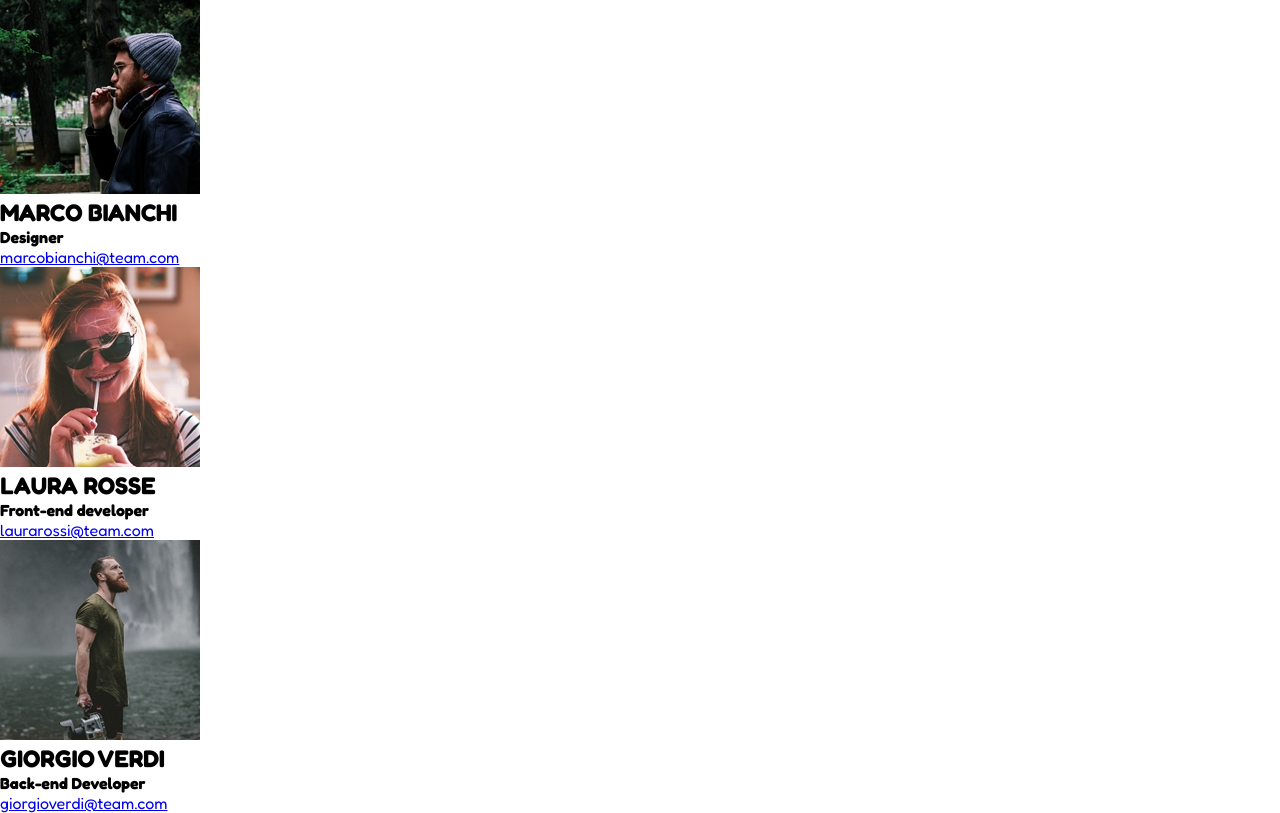
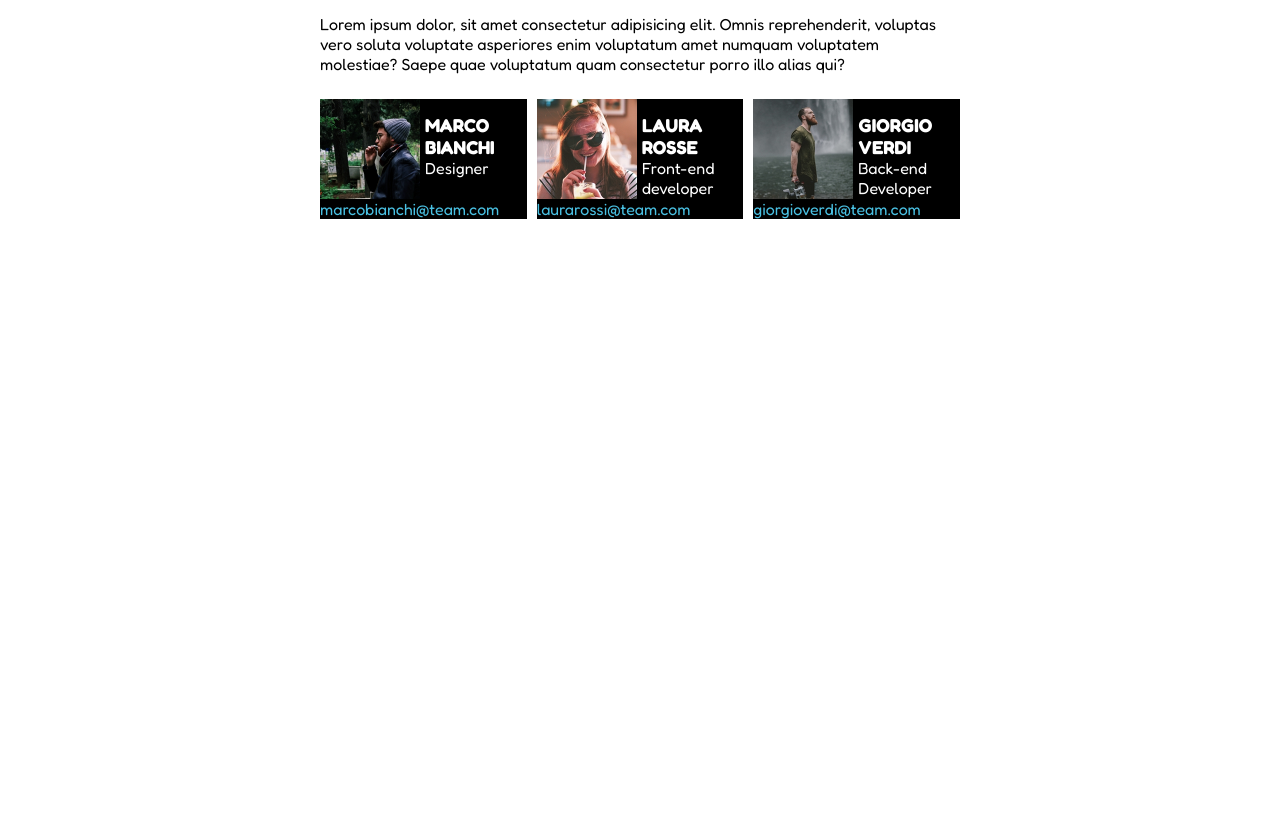
Before and after one commit to Michel-Ramirez/html-css-float-cards, a plain HTML site: page index.html in a window 1280 px wide. Shown: the part 85-898 px from the top of the page. After the commit the page ends 800 px from the top, so only its background shows below. Drawn offline with Linux system fonts and the light colour scheme.

Commit message:
add first row cards

```diff
--- a/css/style.css
+++ b/css/style.css
@@ -12,6 +12,55 @@ body{
     font-family: 'fredoka', 'Arial';
 }
 
+main{
+    max-width: 1200px;
+}
+
 h1{
     color: #E53170;
+    text-align: center;
+    margin: 30px 30px;
 }
+img{
+    height: 100px;
+    padding-right: 5px ;
+}
+
+a{
+    text-decoration: none;
+    color: #4AC1E3;
+}
+
+
+/* UTILITY */
+
+.align-center{
+    width: 50%;
+    margin: 0 auto;
+}
+
+
+/* CARDS LAYOUT */
+
+.cards img{
+    float: left;
+}
+
+.cards{
+    background-color: black;
+    color: white;
+    float: left;
+    width: calc(100% / 3 - 10px);
+    margin: 5px;
+}
+
+.row{
+    margin-top: 20px;
+    margin-left: -5px;
+    margin-right: -5px;
+}
+
+.info{
+    padding-top: 15px;
+    display: block;
+}
--- a/index.html
+++ b/index.html
@@ -10,33 +10,40 @@
     <title>Meet our Team</title>
 </head>
 <body>
-    <div class="align-center"></div>
-        <header>
-            <h1>Meet our Team</h1>
-        </header>
-    <main>
+    <header class="align-center">
+        <h1>Meet our Team</h1>
+    </header>
+    <main class="align-center">
+        <!-- paragrafo descrittivo -->
         <section>
             <p>Lorem ipsum dolor, sit amet consectetur adipisicing elit. Omnis reprehenderit, voluptas vero soluta voluptate asperiores enim voluptatum amet numquam voluptatem molestiae? Saepe quae voluptatum quam consectetur porro illo alias qui?</p>
         </section>
+        <!-- biglietti da visita -->
         <section>
-            <div>
-                <div>
+            <div class="row">
+                <div class="cards">
                     <img src="img/male1.png" alt="img profile">
-                    <h2>MARCO BIANCHI</h2>
-                    <h4>Designer</h4>
-                    <a href="mailto:marcobianchi@team.com">marcobianchi@team.com</a>
+                    <div class="info">
+                        <h3>MARCO BIANCHI</h3>
+                        <span>Designer</span>
+                        <a href="mailto:marcobianchi@team.com">marcobianchi@team.com</a>
+                    </div>
                 </div>
-                <div>
+                <div class="cards">
                     <img src="img/female1.png" alt="img profile">
-                    <h2>LAURA ROSSE</h2>
-                    <h4>Front-end developer</h4>
-                    <a href="mailto:laurarossi@team.com">laurarossi@team.com</a>
+                    <div class="info">
+                        <h3>LAURA ROSSE</h3>
+                        <span>Front-end developer</span>
+                        <a href="mailto:laurarossi@team.com">laurarossi@team.com</a>
+                    </div>
                 </div>
-                <div>
+                <div class="cards">
                     <img src="img/male2.png" alt="img profile">
-                    <h2>GIORGIO VERDI</h2>
-                    <h4>Back-end Developer</h4>
-                    <a href="mailto:giorgioverdi@team.com">giorgioverdi@team.com</a>
+                    <div class="info">
+                        <h3>GIORGIO VERDI</h3>
+                        <span>Back-end Developer</span>
+                        <a href="mailto:giorgioverdi@team.com">giorgioverdi@team.com</a>
+                    </div>
                 </div>
             </div>
         </section>
```
